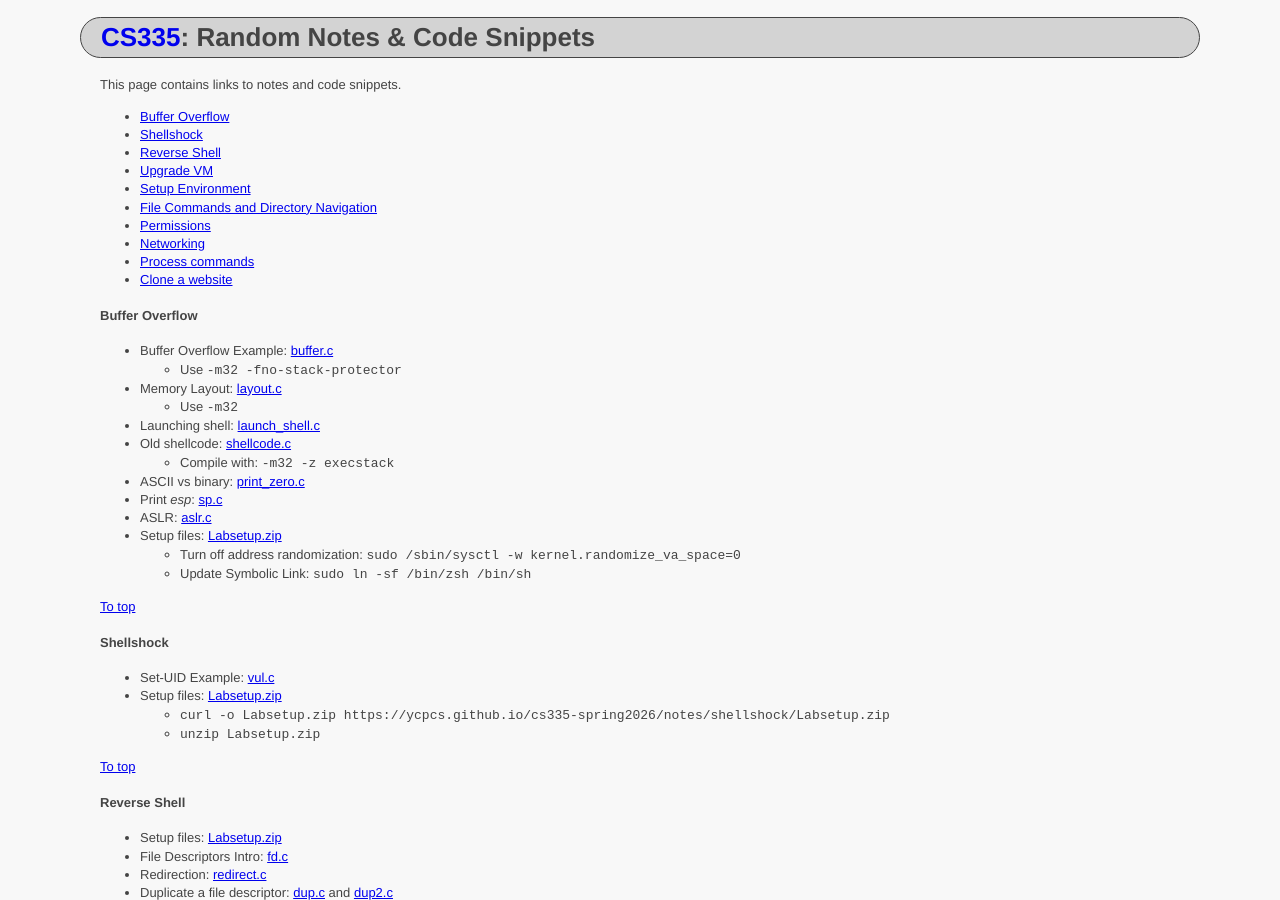
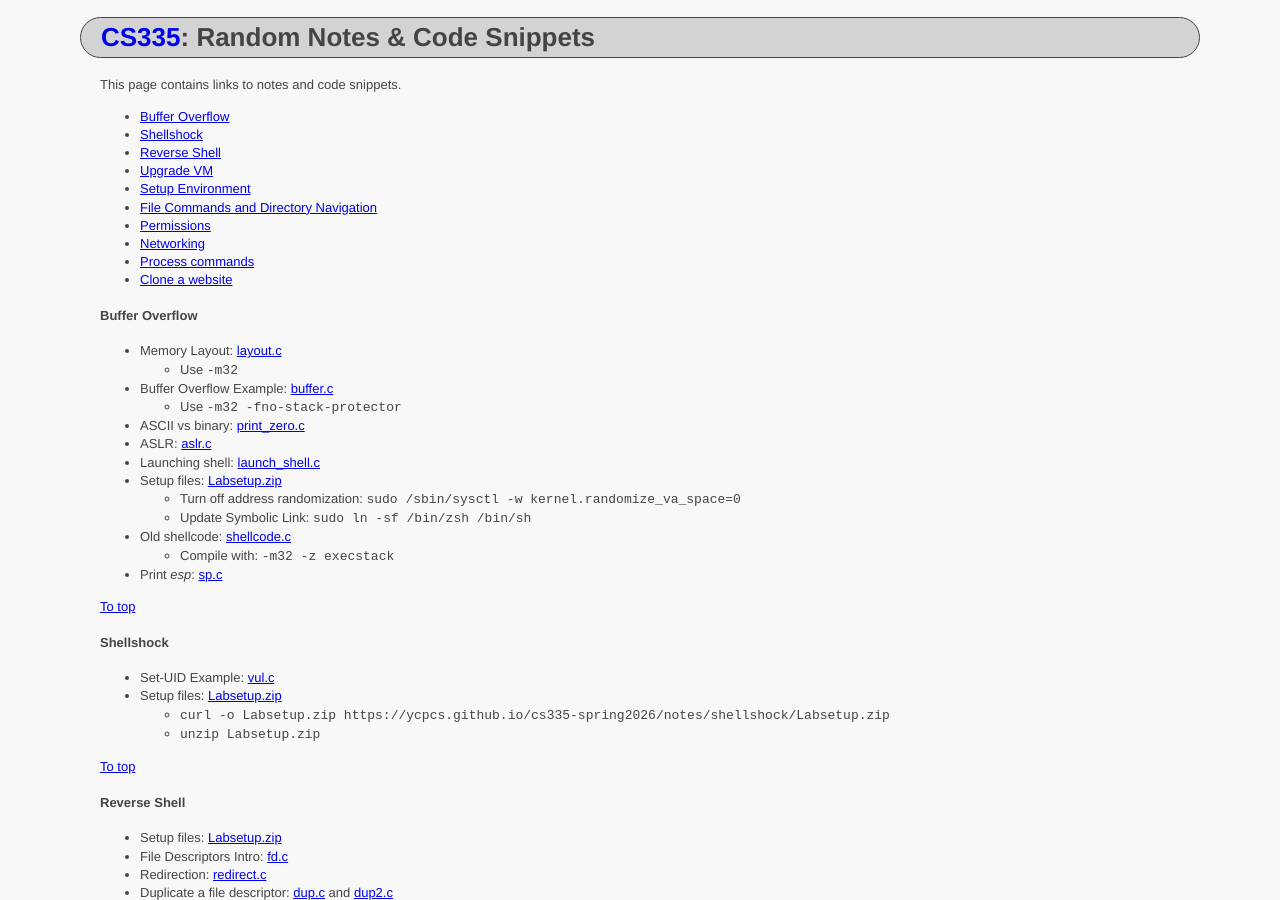
Before and after one commit to ycpcs/cs335-spring2026, a Jekyll site: the page built from notes/index.md, in a window 1280 px wide and 900 px high. Built offline with Jekyll 4.4.1, drawn with Linux system fonts in a browser that asks for light colours.

````diff
--- a/notes/index.md
+++ b/notes/index.md
@@ -18,19 +18,19 @@ This page contains links to notes and code snippets.
 - [Clone a website](#clone-a-website)
 
 #### Buffer Overflow
+- Memory Layout: <a href=".\buffer\layout.c" target="_blank">layout.c</a>
+  - Use ```-m32```
 - Buffer Overflow Example: <a href=".\buffer\buffer.c" target="_blank">buffer.c</a>
   - Use ```-m32 -fno-stack-protector```
-- Memory Layout: <a href=".\buffer\layout.c" target="_blank">layout.c</a>
-  - Use ```-m32```
+- ASCII vs binary: <a href=".\buffer\print_zero.c" target="_blank">print_zero.c</a>
+- ASLR: <a href=".\buffer\aslr.c" target="_blank">aslr.c</a>
 - Launching shell: <a href=".\buffer\launch_shell.c" target="_blank">launch_shell.c</a>
-- Old shellcode: <a href=".\buffer\shellcode.c" target="_blank">shellcode.c</a>
-  - Compile with: ```-m32 -z execstack```
-- ASCII vs binary: <a href=".\buffer\print_zero.c" target="_blank">print_zero.c</a>
-- Print *esp*: <a href=".\buffer\sp.c" target="_blank">sp.c</a>
-- ASLR: <a href=".\buffer\aslr.c" target="_blank">aslr.c</a>
 - Setup files: [Labsetup.zip](..\labs\buffer\Labsetup.zip)
   - Turn off address randomization: ```sudo /sbin/sysctl -w kernel.randomize_va_space=0```
   - Update Symbolic Link: ```sudo ln -sf /bin/zsh /bin/sh```
+- Old shellcode: <a href=".\buffer\shellcode.c" target="_blank">shellcode.c</a>
+  - Compile with: ```-m32 -z execstack```
+- Print *esp*: <a href=".\buffer\sp.c" target="_blank">sp.c</a>
 
 <a href="#">To top</a>
 
````
Also changed, not shown: 1 other file.
